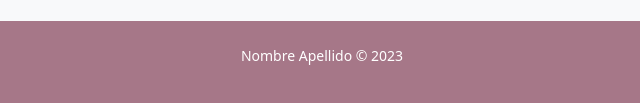
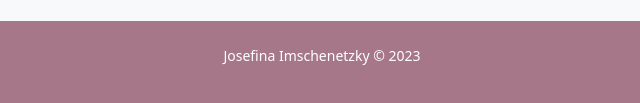
Before and after one commit to jimschenetzky/avance_p3, a plain HTML site: page single.html in a window 1280 px wide. Shown: the part 1046-1149 px from the top of the page, 318-958 px from the left. Drawn offline with nearby package versions, Linux system fonts and the light colour scheme.

Commit message:
Update single.html

```diff
--- a/single.html
+++ b/single.html
@@ -53,7 +53,7 @@
         </aside>
         <!-- El pie de página-->
         <footer class="py-4 text-white">
-            <div class="container px-5"><p class="text-center small">Nombre Apellido &copy; 2023</p></div>
+            <div class="container px-5"><p class="text-center small">Josefina Imschenetzky &copy; 2023</p></div>
         </footer>
         <!-- Lo que sigue es JavaScript a secas-->
         <script>
```
